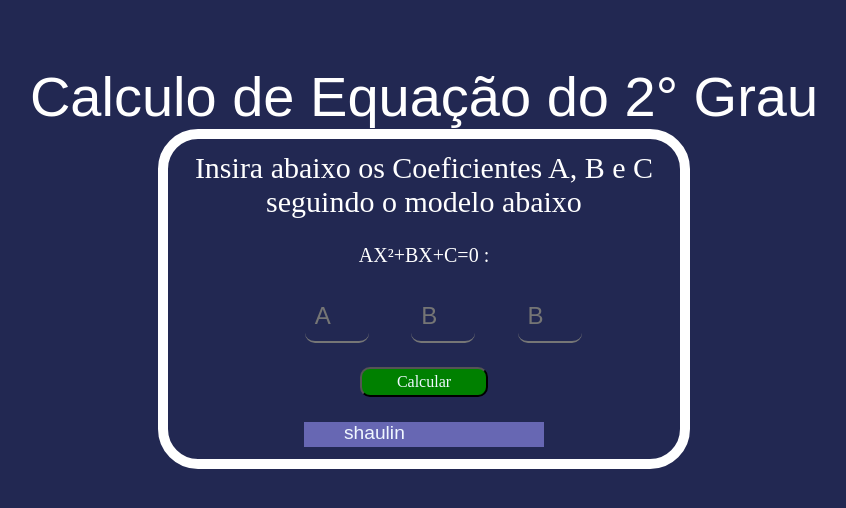
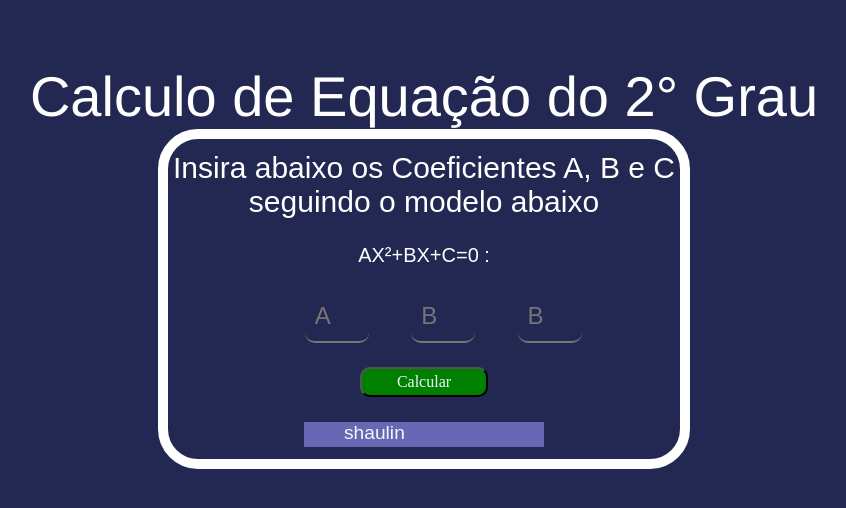
Before and after one commit to Ricardo0800/Calculadora, a plain HTML site: page Operations/Quadratic/quadratic.html in a window 1280 px wide. Shown: the whole page, without its empty margins (216-1062 px from the left). Drawn offline with Linux system fonts and the light colour scheme.

Commit message:
Comitszinho 1

```diff
--- a/Operations/Quadratic/style.css
+++ b/Operations/Quadratic/style.css
@@ -12,7 +12,7 @@ h1{
     text-align: center;
     font-size: 7vh;
     color:white;
-    font-family: Arial, Helvetica, sans-serif;
+    font-family:  Helvetica, sans-serif;
     margin-top: 5%;
 }
 .display-container{
@@ -84,3 +84,5 @@ input{
     font-family: Arial, Helvetica, sans-serif;
 
 }
+
+p{font-family: Arial, Helvetica, sans-serif;}
```
